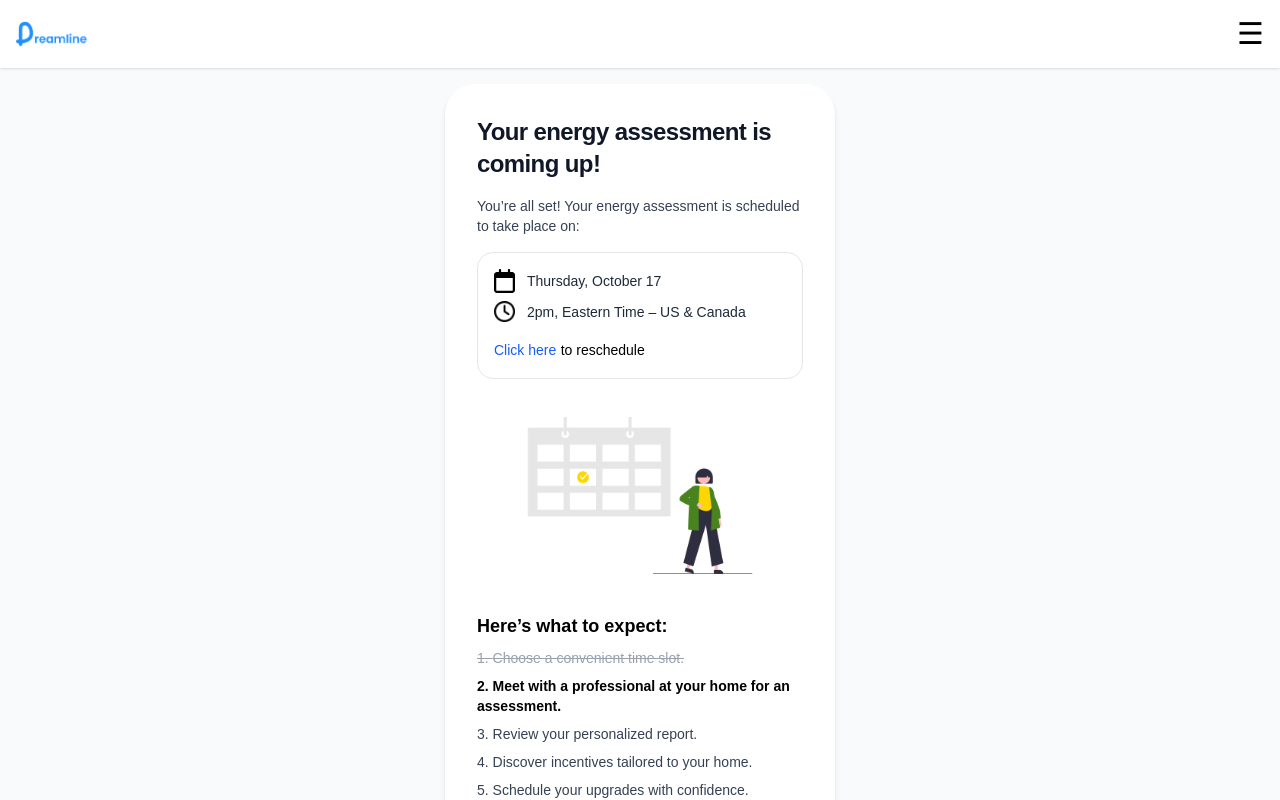
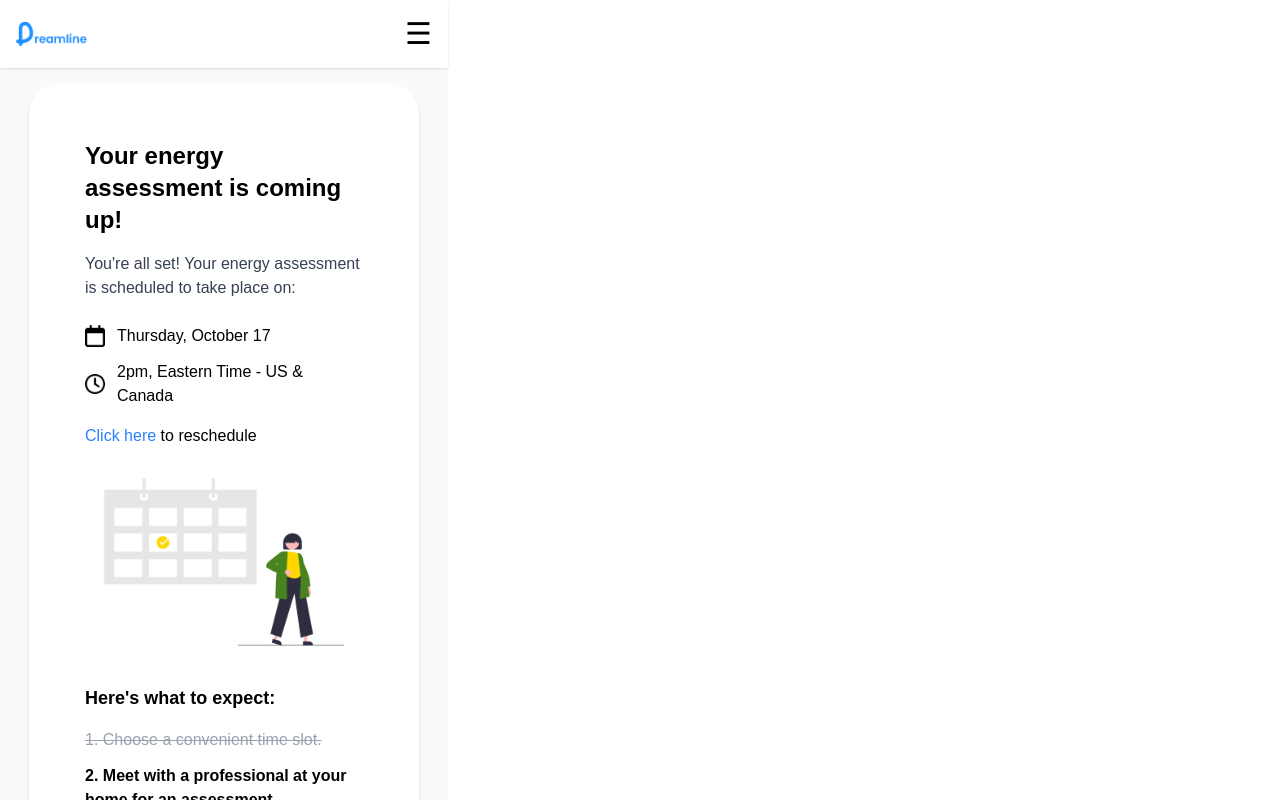
Before and after one commit to saeb3/DreamlineAI-App, a Next.js app: page /AssessmentReminder in a window 1280 px wide. Shown: the top 800 px of the page. Built offline with nearby package versions, Linux system fonts and the light colour scheme.

Commit message:
assessment reminder update

```diff
--- a/app/AssessmentReminder/page.tsx
+++ b/app/AssessmentReminder/page.tsx
@@ -1,37 +1,37 @@
 "use client";
 import React from "react";
 import Image from "next/image";
-import WidgetContainer from "../components/Widget/WidgetContainer";
+import WidgetContainer from "@/app/components/Widget/WidgetContainer";
 
 const AssessmentReminder = () => {
   return (
-    <div className="flex min-h-screen flex-col bg-gray-50 text-black">
-      {/* Shared Company Header */}
+    <div className="flex max-w-md min-h-screen flex-col bg-gray-50 text-black">
+      {/* Header */}
       <header className="flex items-center justify-between px-4 py-4 shadow-sm bg-white">
         <Image src="/images/logo.png" alt="Logo" width={80} height={50} />
         <button className="text-3xl">☰</button>
       </header>
 
-      {/* Reuse consistent container style */}
       <WidgetContainer>
-        {/* Heading */}
-        <h1 className="text-xl sm:text-2xl font-bold tracking-tight text-gray-900">
+        {/* Inner content matching the design */}
+        <div className="flex flex-col w-full p-6">
+          <h1 className="text-2xl font-bold mb-4 text-black">
             Your energy assessment is coming up!
           </h1>
-        <p className="text-gray-700 text-sm font-medium">
-          You’re all set! Your energy assessment is scheduled to take place on:
+          <p className="text-base text-gray-700 mb-6">
+            You're all set! Your energy assessment is scheduled to take place
+            on:
           </p>
 
-        {/* Date + Time block with original icons */}
-        <div className="border border-gray-200 rounded-2xl p-4">
-          <div className="flex items-center space-x-3 mb-2">
+          {/* Date and Time */}
+          <div className="flex items-center space-x-3 mb-3">
             <Image
               src="/images/calendar-regular-1.png"
               alt="Calendar icon"
-              width={21}
-              height={24}
+              width={20}
+              height={20}
             />
-            <span className="text-sm font-medium text-gray-800">
+            <span className="text-base font-medium text-black">
               Thursday, October 17
             </span>
           </div>
@@ -39,57 +39,62 @@ const AssessmentReminder = () => {
             <Image
               src="/images/clock.png"
               alt="Clock icon"
-              width={21}
-              height={24}
+              width={20}
+              height={20}
             />
-            <span className="text-sm font-medium text-gray-800">
-              2pm, Eastern Time – US & Canada
+            <span className="text-base font-medium text-black">
+              2pm, Eastern Time - US & Canada
             </span>
           </div>
-          <a
-            href="#"
-            className="text-blue-600 font-medium text-sm hover:underline"
-          >
+
+          {/* Reschedule link */}
+          <p className="mb-6">
+            <a href="#" className="text-blue-500 font-medium hover:underline">
               Click here
             </a>{" "}
-          <span className="text-sm">to reschedule</span>
-        </div>
+            <span className="text-black">to reschedule</span>
+          </p>
 
           {/* Illustration */}
-        <div className="flex justify-center my-4">
+          <div className="flex justify-center mb-8">
             <Image
               src="/images/illustration-rec.png"
               alt="Assessment illustration"
-            width={260}
-            height={180}
+              width={280}
+              height={200}
             />
           </div>
 
-        {/* Checklist */}
-        <div>
-          <h3 className="font-bold text-lg mb-2">Here’s what to expect:</h3>
-          <ol className="list-decimal list-inside space-y-2 text-sm text-gray-700">
+          {/* What to expect section */}
+          <h2 className="font-bold text-lg mb-4 text-black">
+            Here's what to expect:
+          </h2>
+          <ol className="list-decimal list-inside space-y-3 text-base mb-6">
             <li className="line-through text-gray-400">
               Choose a convenient time slot.
             </li>
             <li className="font-semibold text-black">
               Meet with a professional at your home for an assessment.
             </li>
-            <li>Review your personalized report.</li>
-            <li>Discover incentives tailored to your home.</li>
-            <li>Schedule your upgrades with confidence.</li>
+            <li className="text-black">Review your personalized report.</li>
+            <li className="text-black">
+              Discover incentives tailored to your home.
+            </li>
+            <li className="text-black">
+              Schedule your upgrades with confidence.
+            </li>
           </ol>
-        </div>
 
-        {/* Support */}
-        <div className="text-sm text-gray-500 mt-4">
+          {/* Contact support */}
+          <p className="text-base text-black">
             Questions? Contact support at{" "}
             <a
               href="mailto:Rose@dreamlineai.org"
-            className="text-blue-600 hover:underline"
+              className="text-blue-500 hover:underline font-medium"
             >
               Rose@dreamlineai.org
             </a>
+          </p>
         </div>
       </WidgetContainer>
     </div>
```
Lines whose indentation alone changed are shown as unchanged.
